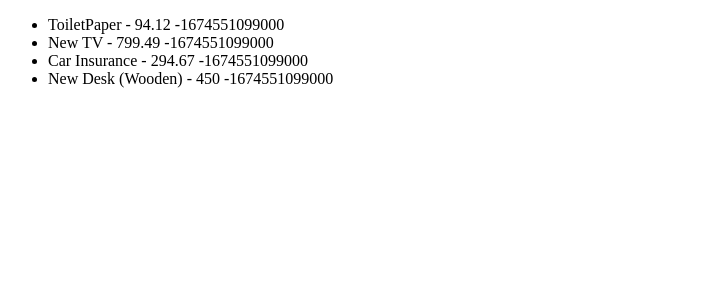
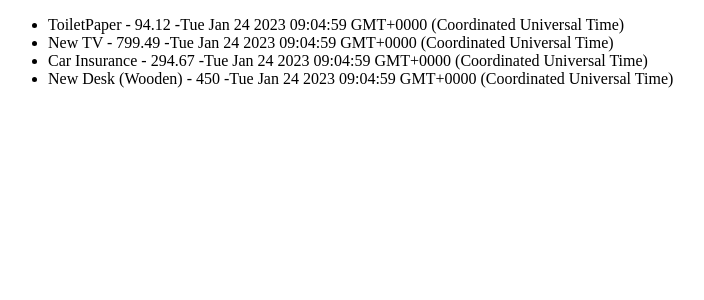
Before and after one commit to Leeky19/React_Js, a React (Create React App) app in the folder my-app/: page / in a window 1280 px wide. Shown: the top 300 px of the page, without its empty margins (0-704 px from the left). Built offline with nearby package versions, Linux system fonts and the light colour scheme.

Commit message:
Affiche les dates au bon format

```diff
--- a/my-app/src/App.js
+++ b/my-app/src/App.js
@@ -5,10 +5,10 @@ import './App.css';
 
 function App() {
   const expenses = [
-    {id:1, date :Date.now(), name : "ToiletPaper", price : 94.12 },
-    {id:2, date :Date.now(), name : "New TV", price : 799.49 },
-    {id:3, date :Date.now(), name : "Car Insurance", price : 294.67 },
-    {id:4, date :Date.now(), name : "New Desk (Wooden)", price : 450 },
+    {id:1, date :Date(), name : "ToiletPaper", price : 94.12 },
+    {id:2, date :Date(), name : "New TV", price : 799.49 },
+    {id:3, date :Date(), name : "Car Insurance", price : 294.67 },
+    {id:4, date :Date(), name : "New Desk (Wooden)", price : 450 },
   ]
   return (
   <div>
```
